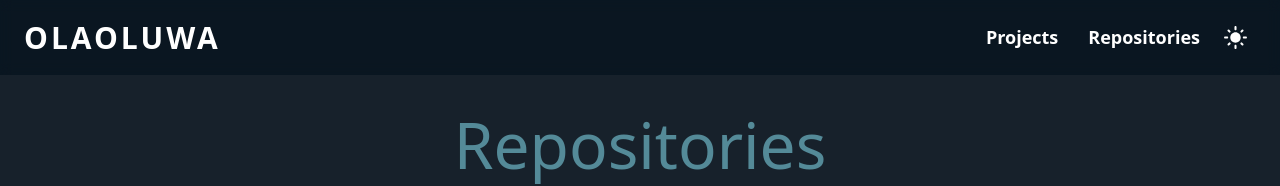
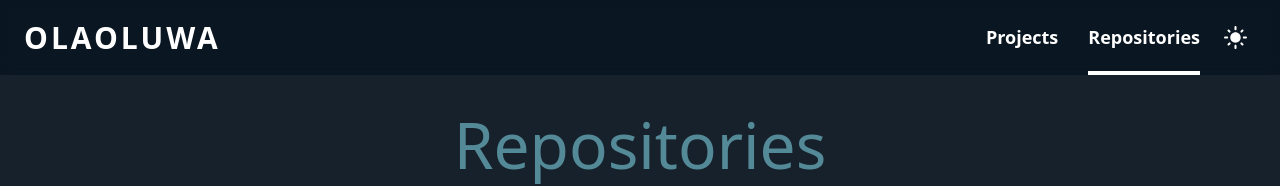
Before and after one commit to arowoloalao4/portfolio, a React (Create React App) app: page /repos in a window 1280 px wide. Shown: the top 186 px of the page. Built offline with nearby package versions, Linux system fonts and the light colour scheme.

Commit message:
navlinkFix

```diff
--- a/src/components/navbar.js
+++ b/src/components/navbar.js
@@ -24,26 +24,22 @@ const NavBar = () => {
                 <div className="flex items-center">
 
                     <div className="nav_linkbrand h-full">
-                        <a href="projects" className={`${pageTheme === 'darkmode' ? 'after:bg-white' : 'after:bg-black'} leading-normal after:content-[''] after:inline-block after:absolute after:h-1 after:w-0 after:left-2/4 after:bottom-0
-                         hover:after:left-0 hover:after:w-full after:transition-left after:duration-300 after:ease-in-out
-                         relative py-4 inline-block
-                         `}>Projects</a>
-                        <a href="/repos"
-                            className={`${pageTheme === 'darkmode' ? 'after:bg-white' : 'after:bg-black'} leading-normal  after:content-[''] after:inline-block after:absolute after:h-1 after:w-0 after:left-2/4 after:bottom-0
-hover:after:left-0 hover:after:w-full after:transition-left after:duration-300 after:ease-in-out
-relative py-4 inline-block
-`}>Repositories</a>
 
-                        {/* <NavLink to={"/projects"}
-                            className={({ isActive }) => `${isActive ? 'after:w-full after:left-0' : 'after:left-2/4'} ${pageTheme === 'darkmode' ? 'after:bg-white' : 'after:bg-black'} leading-normal after:content-[''] after:inline-block after:absolute after:h-1 after:w-0 after:bottom-0 hover:after:left-0
+
+                        <NavLink to={"/projects"}
+                            className={({ isActive }) => `${isActive ? 'after:w-full after:left-0' : 'after:left-2/4 hover:after:left-0'}
+                            ${pageTheme === 'darkmode' ? 'after:bg-white' : 'after:bg-black'} leading-normal after:content-['']
+                            after:inline-block after:absolute after:h-1 after:w-0 after:bottom-0
                          hover:after:w-full after:transition-left after:duration-300 after:ease-in-out
                          relative overflow-hidden py-4 inline-block
                          `}>Projects</NavLink>
                         <NavLink to={"/repos"}
-                            className={({ isActive }) => `${isActive ? 'after:w-full after:left-0' : 'after:left-2/4'} ${pageTheme === 'darkmode' ? 'after:bg-white' : 'after:bg-black'} leading-normal  after:content-[''] after:inline-block after:absolute after:h-1 after:w-0 after:bottom-0 hover:after:left-0
+                            className={({ isActive }) => `${isActive ? 'after:w-full after:left-0' : 'after:left-2/4 hover:after:left-0'}
+                            ${pageTheme === 'darkmode' ? 'after:bg-white' : 'after:bg-black'} leading-normal  after:content-['']
+                            after:inline-block after:absolute after:h-1 after:w-0 after:bottom-0
 hover:after:w-full after:transition-left after:duration-300 after:ease-in-out
 relative overflow-hidden py-4 inline-block
-`}>Repositories</NavLink> */}
+`}>Repositories</NavLink>
                     </div>
 
                     <div className="dropdown-toggler">
```
